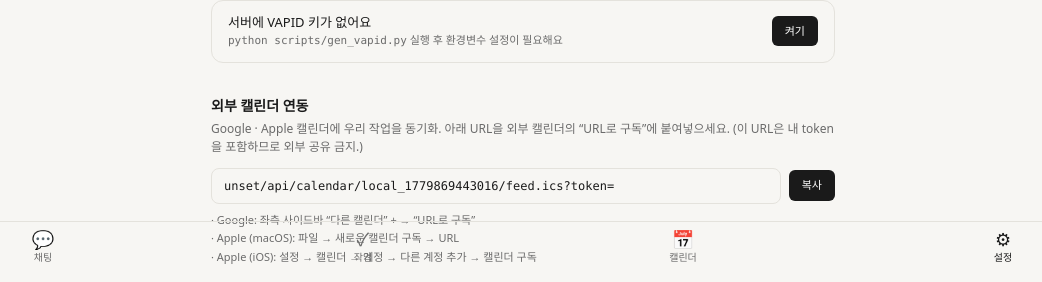
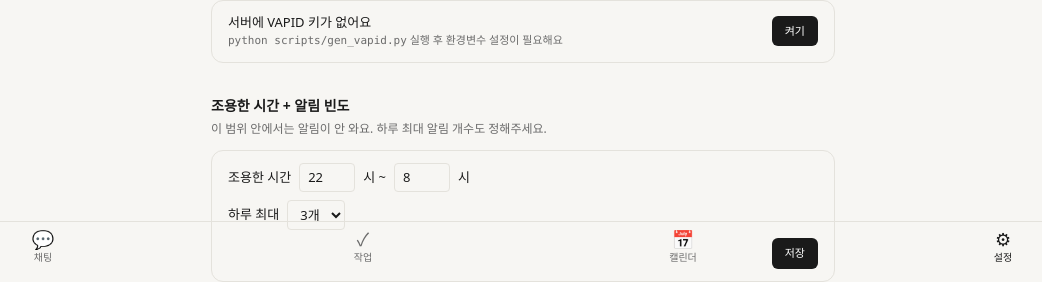
Before and after one commit to aceail/ossca_2026_yjpark, a Next.js app in the folder frontend/: page /settings in a window 1280 px wide. Shown: the part 527-809 px from the top of the page, without its empty margins (117-1159 px from the left). Built offline with nearby package versions, Linux system fonts and the light colour scheme; no server answers.

Commit message:
feat(push): Sprint 39 T6 — settings quiet hours + max/day

```diff
--- a/frontend/app/settings/page.tsx
+++ b/frontend/app/settings/page.tsx
@@ -100,6 +100,10 @@ export default function SettingsPage() {
   const [safetyTrend, setSafetyTrend] = useState<SafetyWeek[]>([]);
   const [loadingTrend, setLoadingTrend] = useState(false);
   const [refreshing, setRefreshing] = useState(false);
+  const [quietStart, setQuietStart] = useState(22);
+  const [quietEnd, setQuietEnd] = useState(8);
+  const [maxPerDay, setMaxPerDay] = useState(3);
+  const [savingPrefs, setSavingPrefs] = useState(false);
 
   const [forbiddenTopics, setForbiddenTopics] = useState<string[]>([]);
   const [topicInput, setTopicInput] = useState("");
@@ -357,6 +361,28 @@ export default function SettingsPage() {
 
   const removeTopic = (topic: string) => {
     setForbiddenTopics((prev) => prev.filter((t) => t !== topic));
+  };
+
+  const saveNotificationPrefs = async () => {
+    if (!userId) return;
+    setSavingPrefs(true);
+    try {
+      const res = await fetch(`${API_BASE}/api/users/${userId}/notification-prefs`, {
+        method: "POST",
+        headers: { "Content-Type": "application/json", ...authHeaders() },
+        body: JSON.stringify({
+          quiet_start: quietStart,
+          quiet_end: quietEnd,
+          max_per_day: maxPerDay,
+        }),
+      });
+      if (!res.ok) throw new Error(`저장 실패 (${res.status})`);
+      showToast("✓ 알림 설정 저장됨");
+    } catch (e) {
+      showToast((e as Error).message);
+    } finally {
+      setSavingPrefs(false);
+    }
   };
 
   const saveTopics = async () => {
@@ -655,6 +681,64 @@ export default function SettingsPage() {
           </div>
         </section>
 
+        {/* 섹션 2.75: Sprint 39 — 조용한 시간 + 알림 빈도 */}
+        <section>
+          <h2 className="text-[14px] font-semibold mb-1"
+              style={{ fontFamily: "var(--font-feeling)" }}>
+            조용한 시간 + 알림 빈도
+          </h2>
+          <p className="text-[12px] mb-3" style={{ color: "var(--color-text-secondary)" }}>
+            이 범위 안에서는 알림이 안 와요. 하루 최대 알림 개수도 정해주세요.
+          </p>
+          <div className="flex flex-col gap-2 px-4 py-3 rounded-xl"
+               style={{
+                 backgroundColor: "var(--color-bg-card)",
+                 border: "1px solid var(--color-border-subtle)",
+               }}>
+            <div className="flex items-center gap-2 text-[13px]">
+              <span>조용한 시간</span>
+              <input type="number" min={0} max={23} value={quietStart}
+                     onChange={(e) => setQuietStart(Number(e.target.value))}
+                     className="w-14 px-2 py-1 rounded"
+                     style={{
+                       backgroundColor: "var(--color-bg-base)",
+                       border: "1px solid var(--color-border-subtle)",
+                       color: "var(--color-text-primary)",
+                     }} />
+              <span>시 ~</span>
+              <input type="number" min={0} max={23} value={quietEnd}
+                     onChange={(e) => setQuietEnd(Number(e.target.value))}
+                     className="w-14 px-2 py-1 rounded"
+                     style={{
+                       backgroundColor: "var(--color-bg-base)",
+                       border: "1px solid var(--color-border-subtle)",
+                       color: "var(--color-text-primary)",
+                     }} />
+              <span>시</span>
+            </div>
+            <div className="flex items-center gap-2 text-[13px]">
+              <span>하루 최대</span>
+              <select value={maxPerDay}
+                      onChange={(e) => setMaxPerDay(Number(e.target.value))}
+                      className="px-2 py-1 rounded"
+                      style={{
+                        backgroundColor: "var(--color-bg-base)",
+                        border: "1px solid var(--color-border-subtle)",
+                        color: "var(--color-text-primary)",
+                      }}>
+                <option value={1}>1개</option>
+                <option value={3}>3개</option>
+                <option value={5}>5개</option>
+              </select>
+            </div>
+            <div className="flex justify-end">
+              <Button size="sm" onClick={saveNotificationPrefs} disabled={savingPrefs}>
+                {savingPrefs ? "저장 중..." : "저장"}
+              </Button>
+            </div>
+          </div>
+        </section>
+
         {/* 섹션 2.8: 외부 캘린더 연동 (ICS subscribe) */}
         <section id="external-calendar">
           <h2 className="text-[14px] font-semibold mb-1" style={{ fontFamily: "var(--font-feeling)" }}>
--- a/frontend/public/sw.js
+++ b/frontend/public/sw.js
@@ -1,7 +1,7 @@
 // Wave 5: 서비스 워커 — offline 캐시 (stale-while-revalidate) + Wave 6 push handler stub.
 // 외부 라이브러리 없이 stdlib만 (OSS 정렬).
 
-const CACHE_NAME = "naeil-v20";  // Sprint 39 — push notification action handler
+const CACHE_NAME = "naeil-v21";  // Sprint 39 — notification prefs UI
 const APP_SHELL = ["/", "/chat", "/tasks", "/calendar", "/settings", "/personas", "/icon.svg"];
 
 self.addEventListener("install", (event) => {
```
Also changed, not shown: 1 other file (tests, documents, lock files or other folders).
